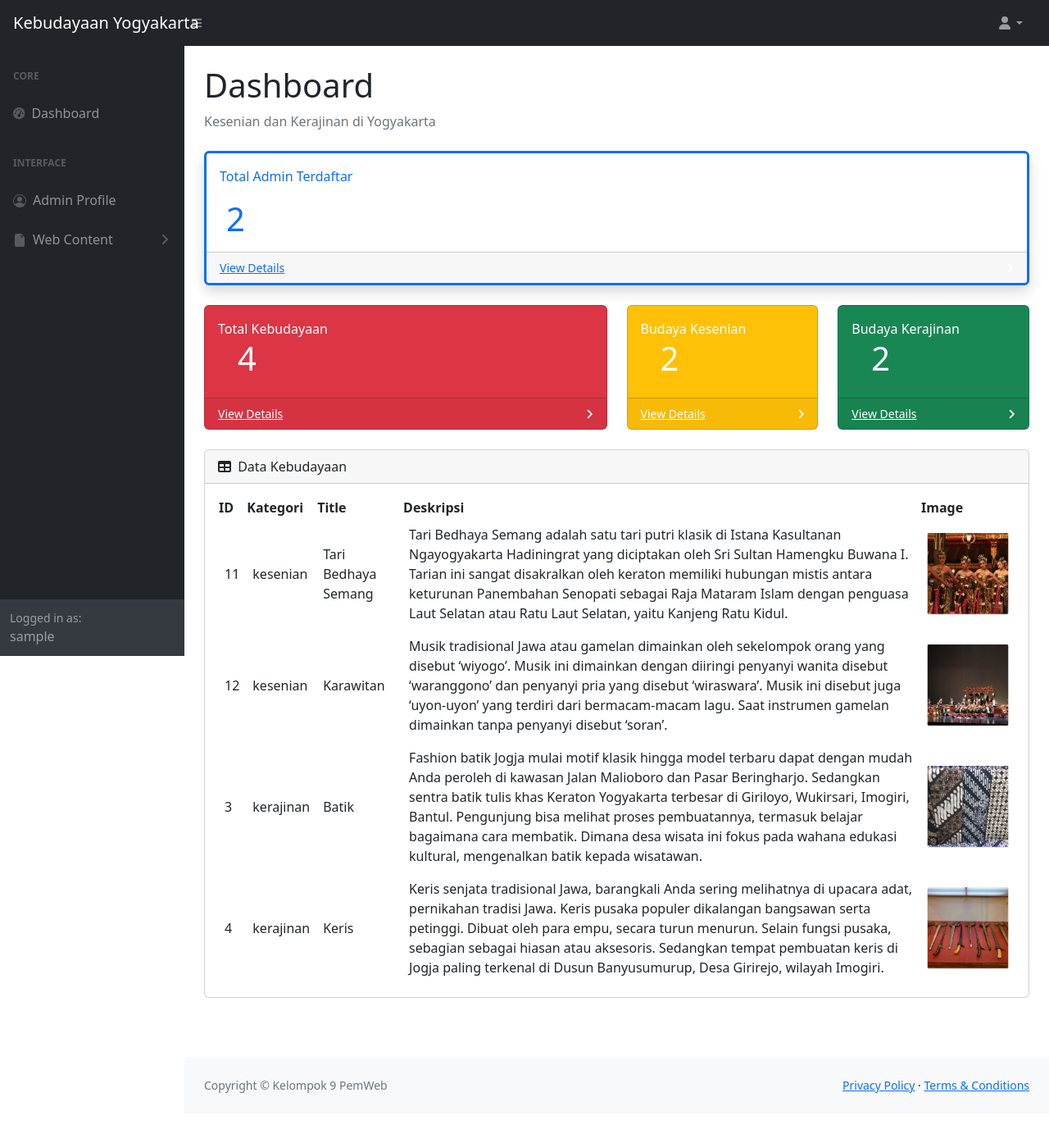
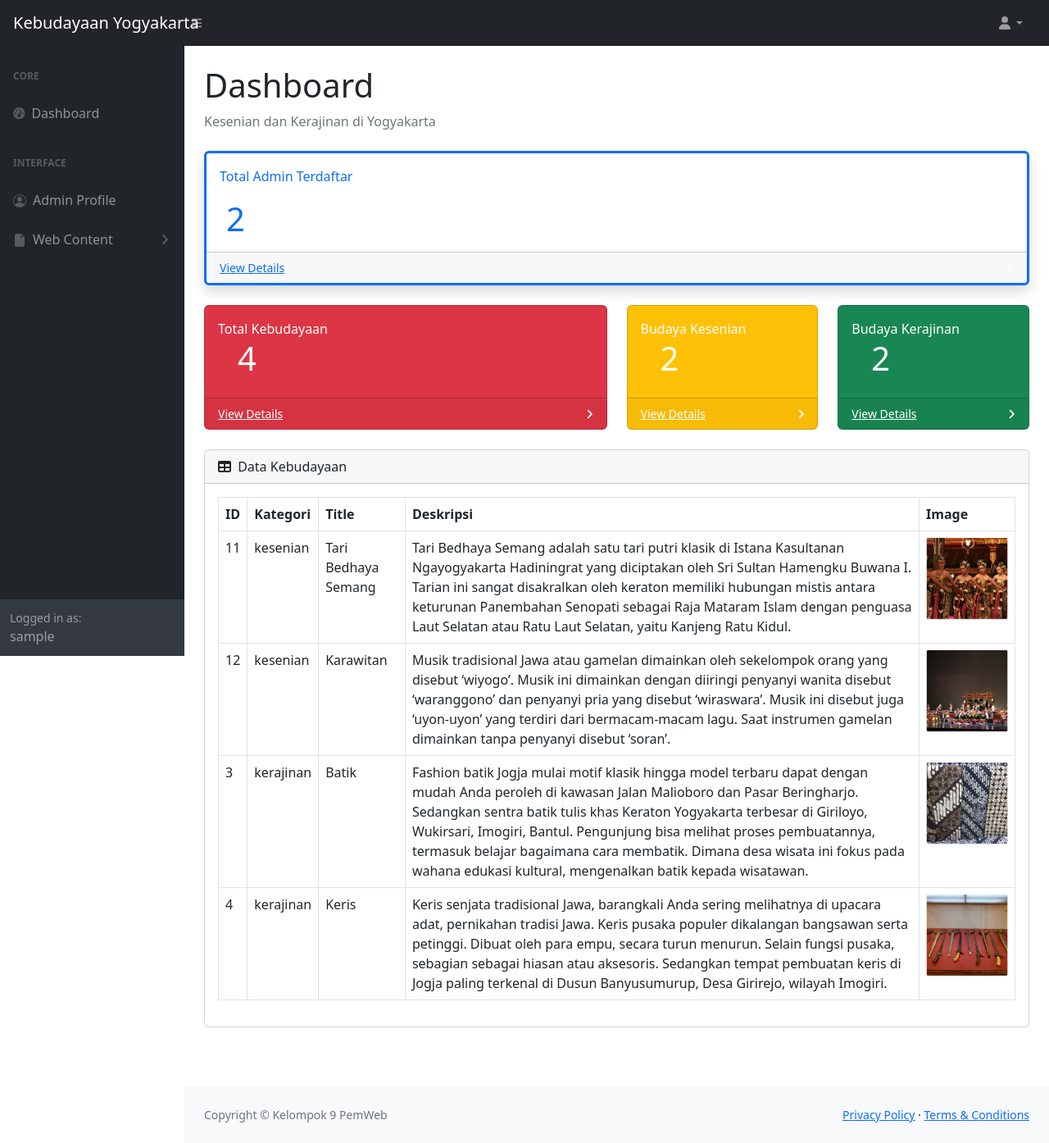
Before and after one commit to marchelp/Final-Projek-Pemrograman-Web, a PHP site: page /admin/index.php in a window 1280 px wide. Shown: the whole page at 82% size. Before the commit the page ends 1333 px from the top, so only its background shows below. Run offline with PHP 8.4, Linux system fonts and the light colour scheme; the visitor is signed in with stand-in values (Sample User, id 1); data comes from the database, SQL or seed files in the repository; some libraries are stand-ins or nearby versions.

Commit message:
memperbaiki bug pada index.php dan admin/index.php

```diff
--- a/admin/index.php
+++ b/admin/index.php
@@ -123,16 +123,19 @@ include('includes/navbar.php');
                 </div>
                 <div class="card-body">
 
+                    <div class="table-responsive">
+
+
                         <?php
                         $query = "SELECT id, 'kesenian' AS kategori, title, description, images FROM kesenian
                                 UNION
                                 SELECT id, 'kerajinan' AS kategori, title, description, images FROM kerajinan";
                         $query_run = $connection->query($query);
 
-        if($query_run->rowCount() > 0) {
+                        if ($query_run->rowCount() > 0) {
                         ?>
 
-        <table id="datatablesSimple">
+                            <table id="datatablesSimple" class="table table-bordered" width="100%" cellspacing="0">
                                 <thead>
                                     <tr>
                                         <th>ID</th>
@@ -144,14 +147,14 @@ include('includes/navbar.php');
                                 </thead>
                                 <tbody>
                                     <?php
-                while($row = $query_run->fetch(PDO::FETCH_ASSOC))  {
+                                    while ($row = $query_run->fetch(PDO::FETCH_ASSOC)) {
                                     ?>
                                         <tr>
-                    <td class="p-2"><?php echo $row['id'] ?></td>
-                    <td class="p-2"><?php echo $row['kategori'] ?></td>
-                    <td class="p-2"><?php echo $row['title'] ?></td>
-                    <td class="p-2"><?php echo $row['description'] ?></td>
-                    <td class="p-2"><?php echo '<img src="upload/'.$row['images'].'" width="100px" height="100px" alt="kebudayaan">'?></td>
+                                            <td><?php echo $row['id'] ?></td>
+                                            <td><?php echo $row['kategori'] ?></td>
+                                            <td><?php echo $row['title'] ?></td>
+                                            <td><?php echo $row['description'] ?></td>
+                                            <td><?php echo '<img src="upload/' . $row['images'] . '" width="100px" height="100px" alt="kebudayaan">' ?></td>
                                         </tr>
                                     <?php
                                     }
@@ -165,6 +168,7 @@ include('includes/navbar.php');
                         ?>
                     </div>
                 </div>
+            </div>
 
         </div>
     </main>
--- a/index.php
+++ b/index.php
@@ -30,7 +30,7 @@ include('includes/navbar.php');
     </header>
     <!-- header end-->
     <!-- Content -->
-    <div class="mx-auto mt-5 mb-5 p-4 shadow" style="width: 80vw; background-color: #F5F5F5;">
+    <div class="mx-auto mt-5 mb-5 p-4 shadow" id="1" style="width: 80vw; background-color: #F5F5F5;">
 
         <section class="mb-5">
             <h4 class="mb-4" style="color:#62311F;">Kota Yogyakarta</h4>
```
Lines whose indentation alone changed are shown as unchanged.
